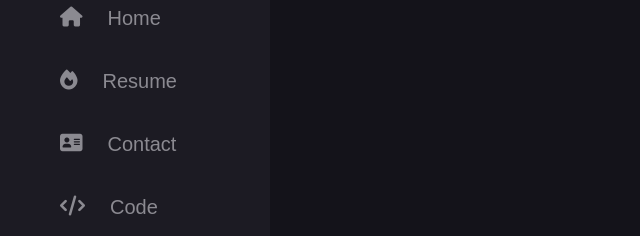
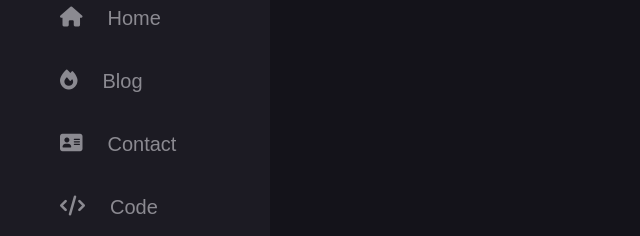
Before and after one commit to mohityadav52708/LMS, a plain HTML site: page index.html in a window 1280 px wide. Shown: the part 155-391 px from the top of the page, 0-640 px from the left. Drawn offline with Linux system fonts and the light colour scheme.

Commit message:
new commmit

```diff
--- a/index.html
+++ b/index.html
@@ -26,7 +26,7 @@
             <div class="icons">
                 <i id="icon" class="fa-solid fa-fire"></i>
                 <a id="Resume"
-                    href="https://drive.google.com/file/d/1Hl9p7PKWm4L3jPLi5aAyvdaEpgfx60wE/view?usp=sharing">Resume</a>
+                    href="">Blog</a>
             </div>
             <div class="icons">
                 <i id="icon" class="fa-solid fa-address-card"></i>
```
